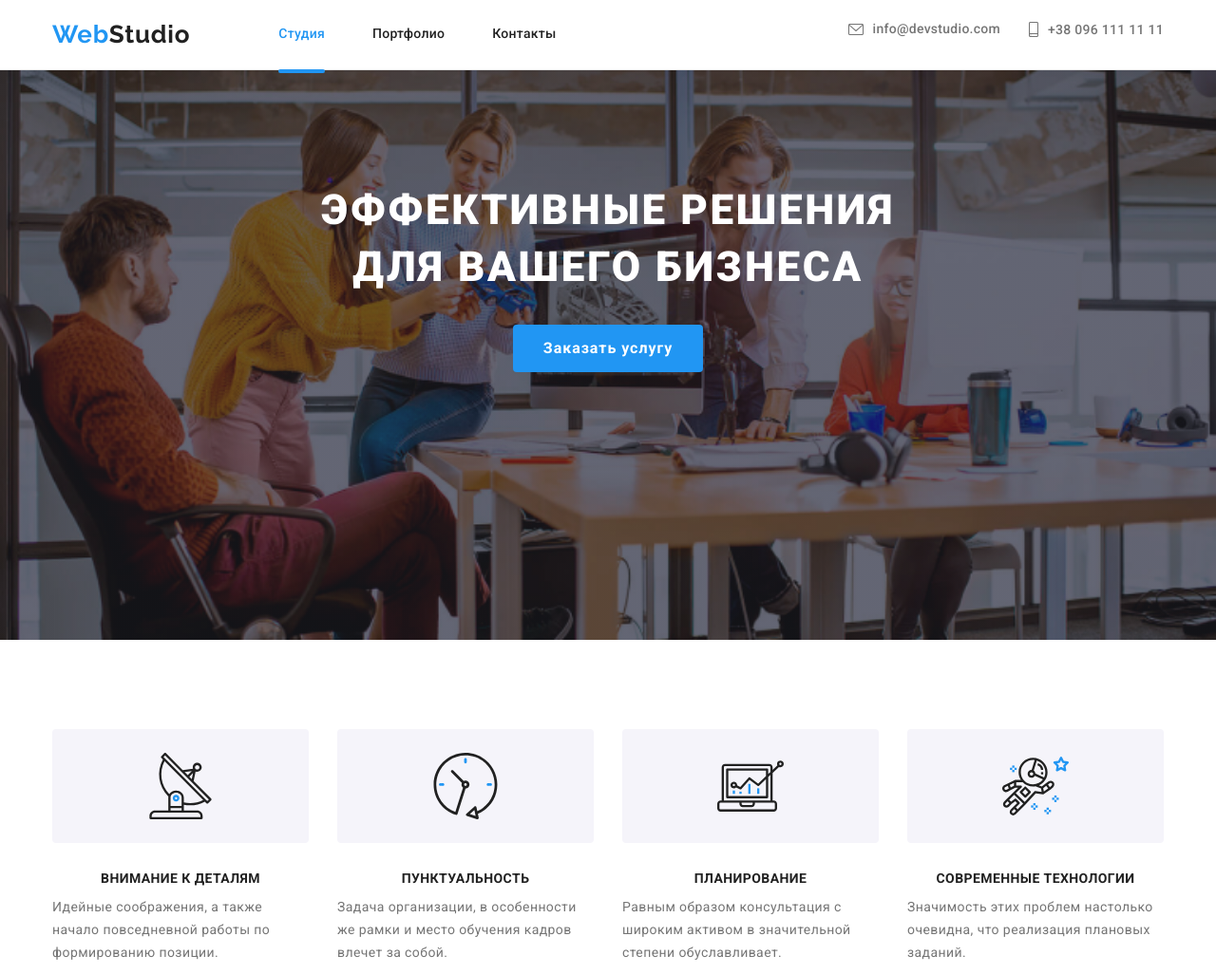
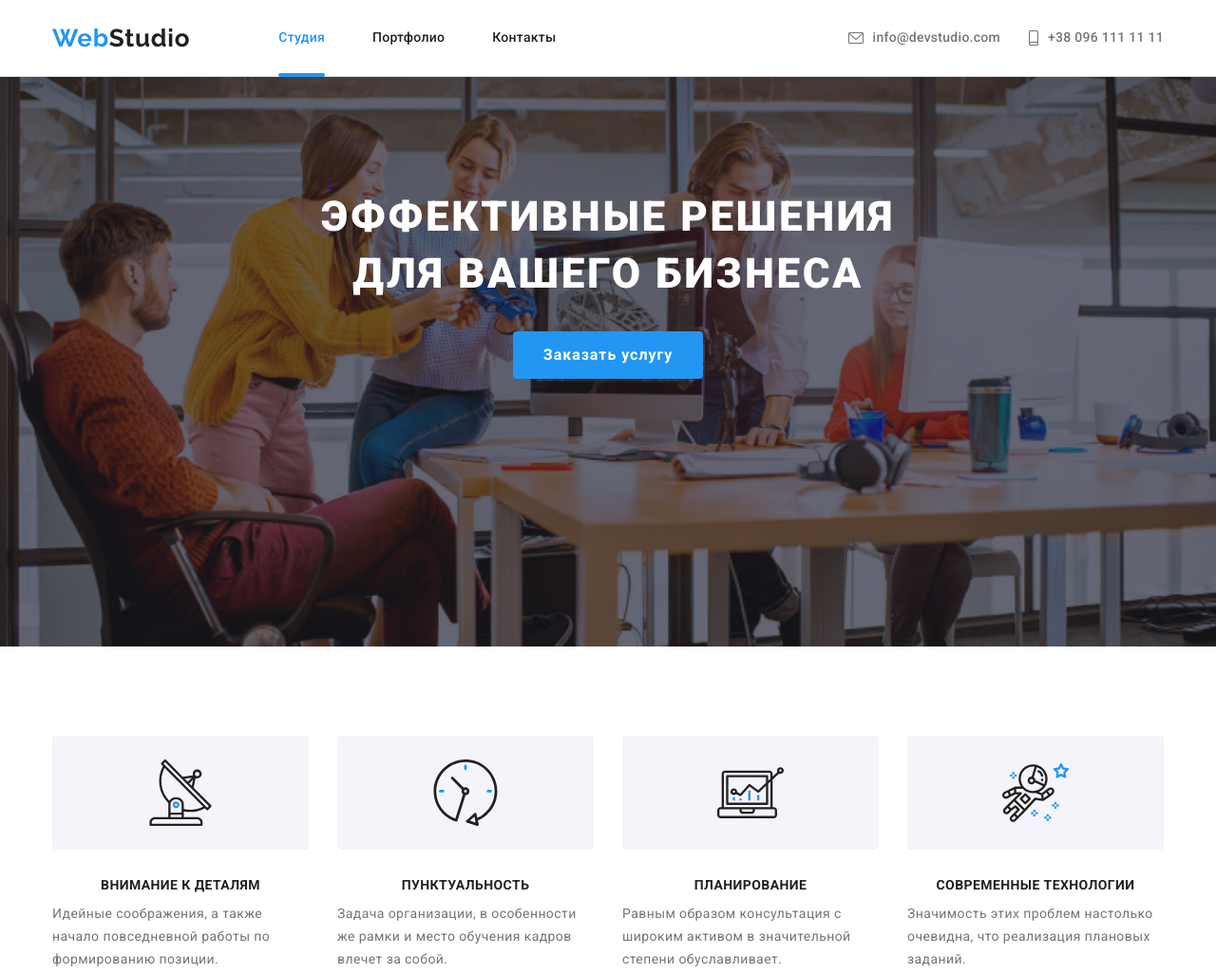
Before and after one commit to Dzmitry505/goit-markup-hw-08, a plain HTML site: page index.html in a window 1280 px wide. Shown: the top 1026 px of the page at 95% size. Drawn offline with nearby package versions, Linux system fonts and the light colour scheme.

Commit message:
error 767

```diff
--- a/index.html
+++ b/index.html
@@ -37,13 +37,13 @@
 </nav>
 <!--контакты-->
     <ul class="contacts list">
-        <li class="contacts__item"><a class="contacts__link link" href="mailto:info@devstudio.com">
+        <li class="contacts__item"><a class="contacts__link contacts__mail link" href="mailto:info@devstudio.com">
             <svg class="contacts__icon" width="16" height="12">
             <use href="./img/icon.svg#icon-mail"></use>
         </svg>
         info@devstudio.com
         </a></li>
-        <li class="contacts__item"><a class="contacts__link link" href="tel:+380961111111">
+        <li class="contacts__item"><a class="contacts__link contacts__tel link" href="tel:+380961111111">
             <svg class="contacts__icon" width="10" height="16">
                 <use href="./img/icon.svg#icon-smartphone"></use>
             </svg>+38 096 111 11 11</a></li>
--- a/sass/layout/_header.scss
+++ b/sass/layout/_header.scss
@@ -1,8 +1,8 @@
 .header {
   background-color: var(--first-color);
   border-bottom: 1px solid var(--main-color);
-  padding-top: 24px;
-  padding-bottom: 25px;
+  // padding-top: 24px;
+  // padding-bottom: 25px;
 }
 
 .nav {
@@ -45,10 +45,12 @@
   display: block;
   text-decoration: none;
   @include font(14px, 1.14, 0.02em, 500);
-  /*padding-top: 32px;
-  padding-bottom: 32px;*/
   color: var(--second-text-color);
   transition: color var(--transition-time) var(--cubic);
+  @media screen and (min-width: 768px) {
+    padding-top: 32px;
+    padding-bottom: 32px;
+  }
   &:hover,
   &:focus,
   &.current {
@@ -57,14 +59,14 @@
   &.current::after {
     content: "";
     position: absolute;
-    bottom: -33px;
+    bottom: -1px;
     left: 0;
     width: 100%;
     height: 4px;
     background-color: var(--btn-color);
     border-radius: 2px;
-    @media (min-width: 1200px) {
-      bottom: -33px;
+    @media (min-width: 768px) {
+      bottom: -1px;
     }
   }
 }
@@ -83,13 +85,13 @@
   }
 }
 .contacts__item:first-child {
-  margin-bottom: 10px;
+  @media screen and (min-width: 481px) and (max-width: 1199px) {
+    margin-bottom: 10px;
+  }
 }
 .contacts__link {
   display: flex;
   align-items: center;
-  /*padding-top: 32px;
-  padding-bottom: 32px;*/
   @include font(14px, 1.14, 0.02em, 500);
   color: var(--third-text-color);
   transition: color var(--transition-time) var(--cubic);
@@ -97,17 +99,34 @@
   &:focus {
     color: var(--btn-color);
   }
+  @media screen and(min-width: 481px) and (max-width: 1199px) {
+  }
   @media (min-width: 768px) and (max-width: 1199px) {
     @include font(12px, 1.17, 0.02em, 500);
   }
+  @media (min-width: 1200px) {
+    padding-top: 32px;
+    padding-bottom: 32px;
+  }
 }
-.place {
-  @media (max-width: 767px) {
-    padding-top: 10px;
-    padding-bottom: 10px;
+.contacts__mail {
+  @media screen and (min-width: 481px) and (max-width: 1199px) {
+    padding-top: 21px;
   }
-  @media (min-width: 768px) {
-    padding-top: 21px;
+}
+.contacts__tel {
+  @media screen and (min-width: 481px) and (max-width: 1199px) {
     padding-bottom: 21px;
   }
 }
+
+// .place {
+//   @media (max-width: 767px) {
+//     padding-top: 10px;
+//     padding-bottom: 10px;
+//   }
+//   @media (min-width: 768px) {
+//     padding-top: 21px;
+//     padding-bottom: 21px;
+//   }
+// }
--- a/sass/layout/_hero.scss
+++ b/sass/layout/_hero.scss
@@ -1,7 +1,7 @@
 .hero {
   padding-top: 118px;
   padding-bottom: 118px;
-  max-width: 480px;
+  max-width: 1600px;
   width: 100%;
   text-align: center;
   align-items: center;
@@ -29,9 +29,7 @@
       ),
       url(../img/mobile/hero-mobile-2x.jpg);
   }
-  @media screen and (min-width: 481px) {
-    width: 100%;
-    max-width: 768px;
+  @media screen and (min-width: 481px) and (max-width: 768px) {
     background-color: #2f303a;
     background-image: linear-gradient(
         rgba(47, 48, 58, 0.4),
@@ -49,8 +47,6 @@
     }
   }
   @media screen and (min-width: 769px) {
-    max-width: 1600px;
-    width: 100%;
     min-height: 600px;
     // padding-top: 0;
     background-color: #2f303a;
--- a/sass/layout/_specification.scss
+++ b/sass/layout/_specification.scss
@@ -1,15 +1,11 @@
 .spc {
-  max-width: 480px;
   align-items: center;
   background-color: var(--first-color);
   margin: 0 auto;
   padding-top: 60px;
   padding-bottom: 60px;
-  @media screen and (min-width: 768px) {
-    max-width: 768px;
-  }
   @media screen and (min-width: 1200px) {
-    max-width: 1200px;
+    justify-content: center;
     padding-top: 94px;
     padding-bottom: 94px;
   }
@@ -18,10 +14,12 @@
   display: none;
 }
 .spc__list {
-  display: flex;
-  flex-wrap: wrap;
   @media screen and (min-width: 768px) {
     margin: -15px;
+  }
+  @media screen and (min-width: 481px) {
+    display: flex;
+    flex-wrap: wrap;
   }
 }
 .spc__item {
```
Also changed, not shown: portfolio.html (+1 -1 lines), css/main.css, css/main.min.css, 2 other files.
